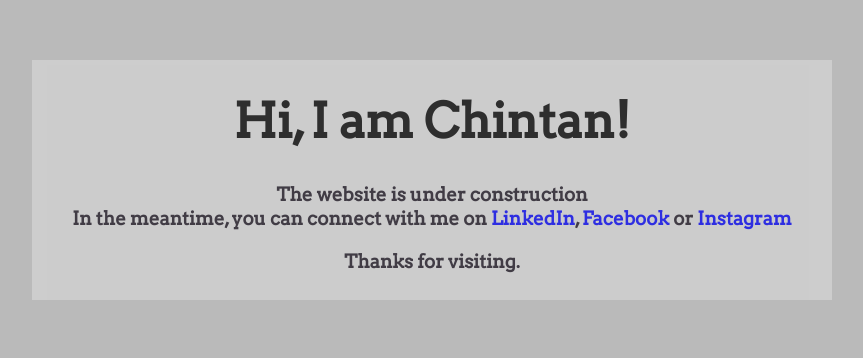
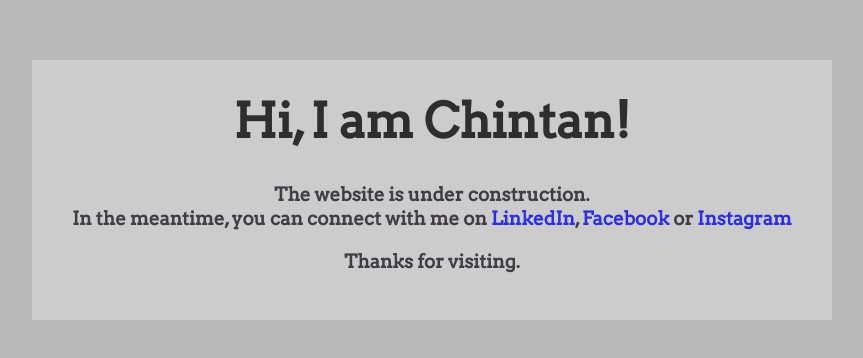
Before and after one commit to chintanmshah/chintanmshah.github.io, a plain HTML site: page index.html in a window 1280 px wide. Shown: the part 190-548 px from the top of the page, without its empty margins (208-1071 px from the left). Drawn offline with Linux system fonts and the light colour scheme.

Commit message:
Hack: Padding issue for Safari

```diff
--- a/index.html
+++ b/index.html
@@ -10,7 +10,7 @@
             <div class="content-center">
                 <div class="text-holder">
                     <h1>Hi, I am Chintan!</h1>
-                    <h3>The website is under construction
+                    <h3>The website is under construction.
                         <br>In the meantime, you can connect with me on
                         <a href="https://www.linkedin.com/in/chintan08/">LinkedIn</a>,
                         <a href="https://www.facebook.com/i.am.chintan.shah">Facebook</a> or
--- a/styles.css
+++ b/styles.css
@@ -33,6 +33,7 @@ html, body {
     display: inline-block;
     height: 240px;
     width: 800px;
+    padding-bottom: 20px;
     background-color: lightgray;
     opacity: 0.75;
 }
```
